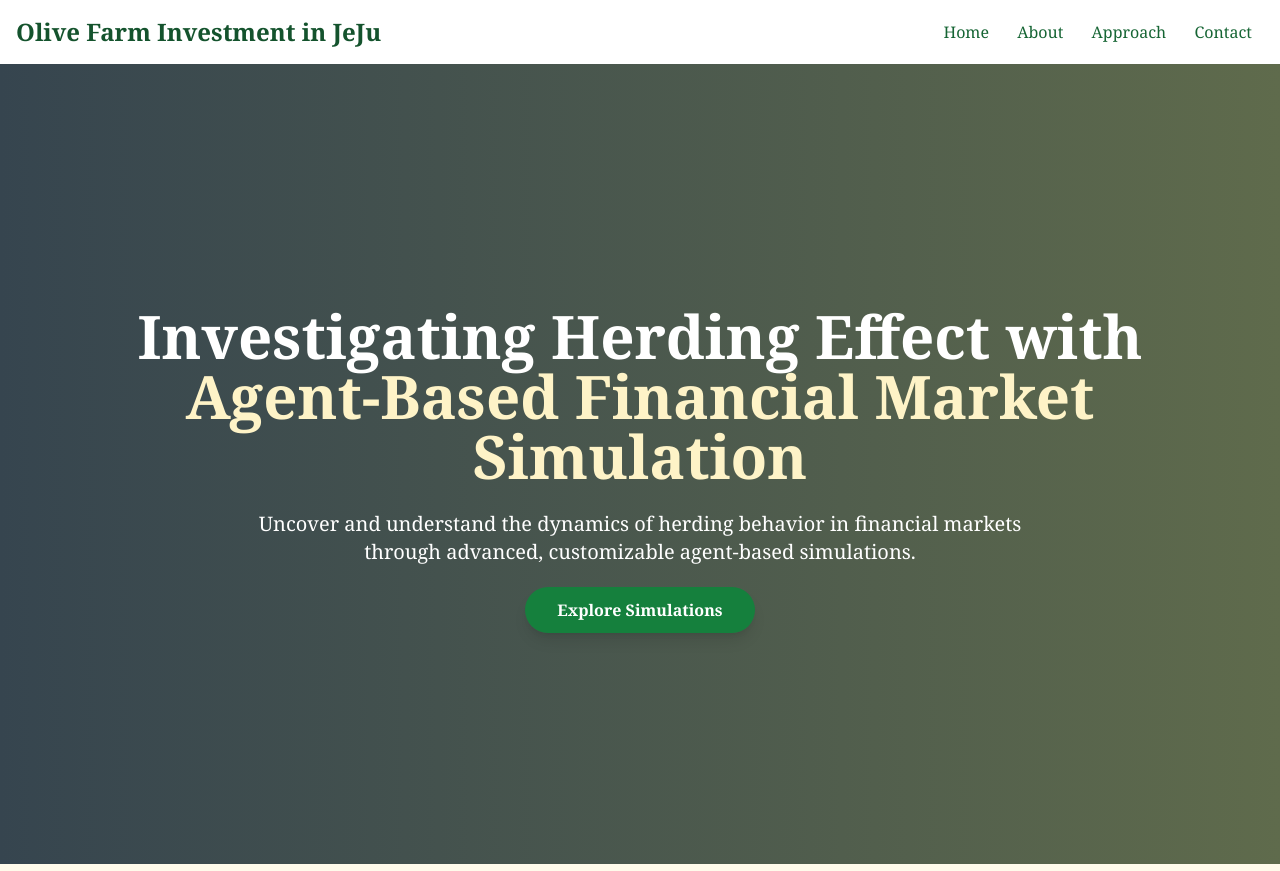
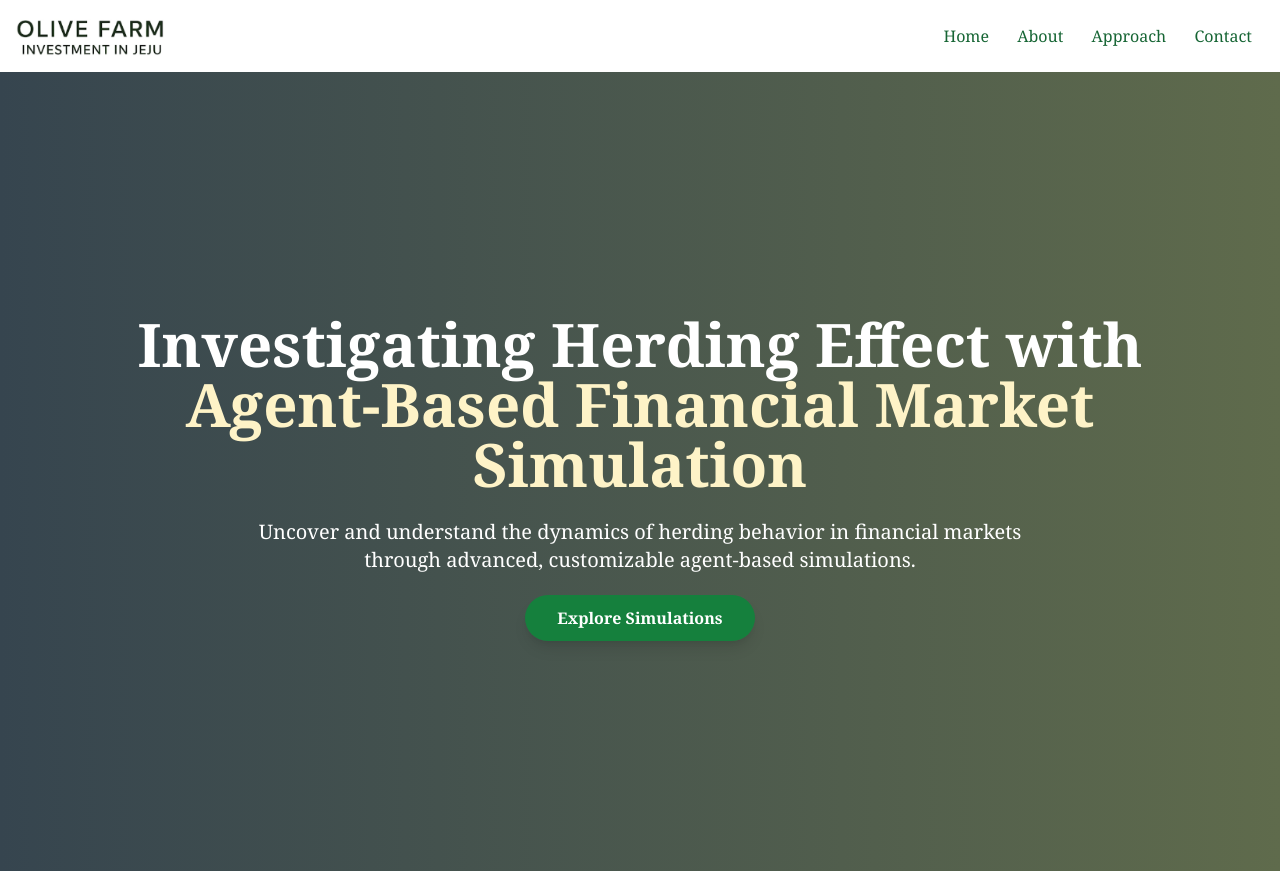
Before and after one commit to byeungchun/ofij-web, a Flask app: page / in a window 1280 px wide. Shown: the top 871 px of the page. Run offline with Flask 3, Linux system fonts and the light colour scheme; some libraries are stand-ins or nearby versions; some web fonts are replaced.

Commit message:
update logo

```diff
--- a/web/templates/index.html
+++ b/web/templates/index.html
@@ -32,7 +32,7 @@
     <!-- Header Section -->
     <header class="bg-white shadow-sm py-4">
         <div class="container mx-auto px-4 flex justify-between items-center">
-            <h1 class="text-2xl font-bold text-green-900">Olive Farm Investment in JeJu</h1>
+            <img src="{{ url_for('static', filename='img/logo_letter.png') }}" alt="Olive Farm Investment in JeJu Logo" class="h-10">
             <nav>
                 <!-- Navigation links with olive-themed colors -->
                 <a href="#home" class="text-green-800 hover:text-green-600 px-3 py-2 rounded-md font-medium">Home</a>
```
Also changed, not shown: web/static/img/logo_bigsize.png (added), web/static/img/logo_letter.png (added).
